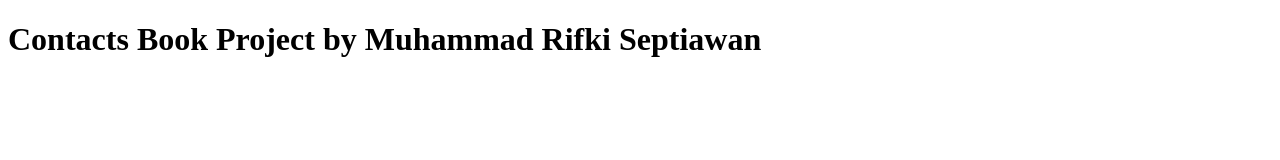
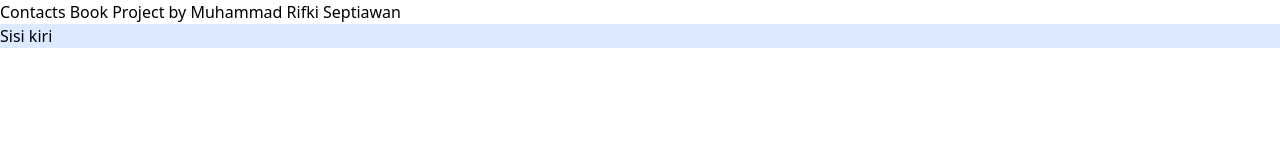
Before and after one commit to kakarifki/project-address-book, a website: page index.html in a window 1280 px wide. Drawn offline with Linux system fonts and the light colour scheme.

Commit message:
try instal Tailwind CSS with CLI, might use CDN later

```diff
--- a/index.html
+++ b/index.html
@@ -4,9 +4,20 @@
     <meta charset="UTF-8">
     <meta name="viewport" content="width=device-width, initial-scale=1.0">
     <title>Contacts Book</title>
+    <link href="./output.css" rel="stylesheet">
 </head>
 <body>
     <h1>Contacts Book Project by Muhammad Rifki Septiawan</h1>
+    <!-- <nav>
+        <h1>Navbar</h1>
+    </nav> -->
+    <div class="flex bg-blue-100">
+        <h1 class="">Sisi kiri</h1>
+
+    </div>
+    <div>
+
+    </div>
     <script src="./index.js"></script>
 </body>
 </html>
--- /dev/null
+++ b/input.css
@@ -0,0 +1,3 @@
+@tailwind base;
+@tailwind components;
+@tailwind utilities;
--- /dev/null
+++ b/package.json
@@ -0,0 +1,5 @@
+{
+  "dependencies": {
+    "tailwindcss": "^3.4.14"
+  }
+}
--- /dev/null
+++ b/tailwind.config.js
@@ -0,0 +1,8 @@
+/** @type {import('tailwindcss').Config} */
+module.exports = {
+  content: ["./index.html","./index.js"],
+  theme: {
+    extend: {},
+  },
+  plugins: [],
+}
```
Also changed, not shown: output.css (added), 1 other file.
